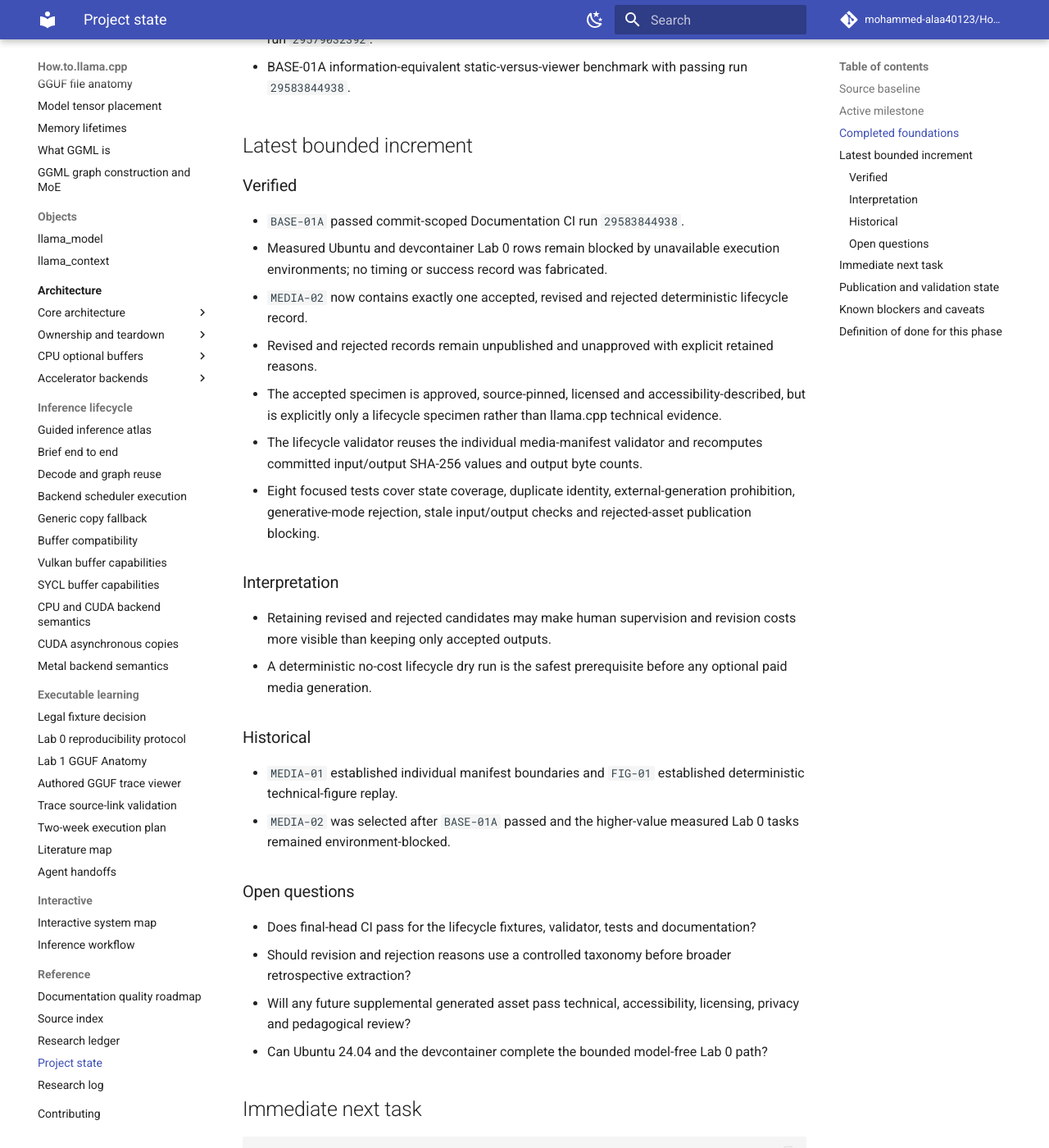
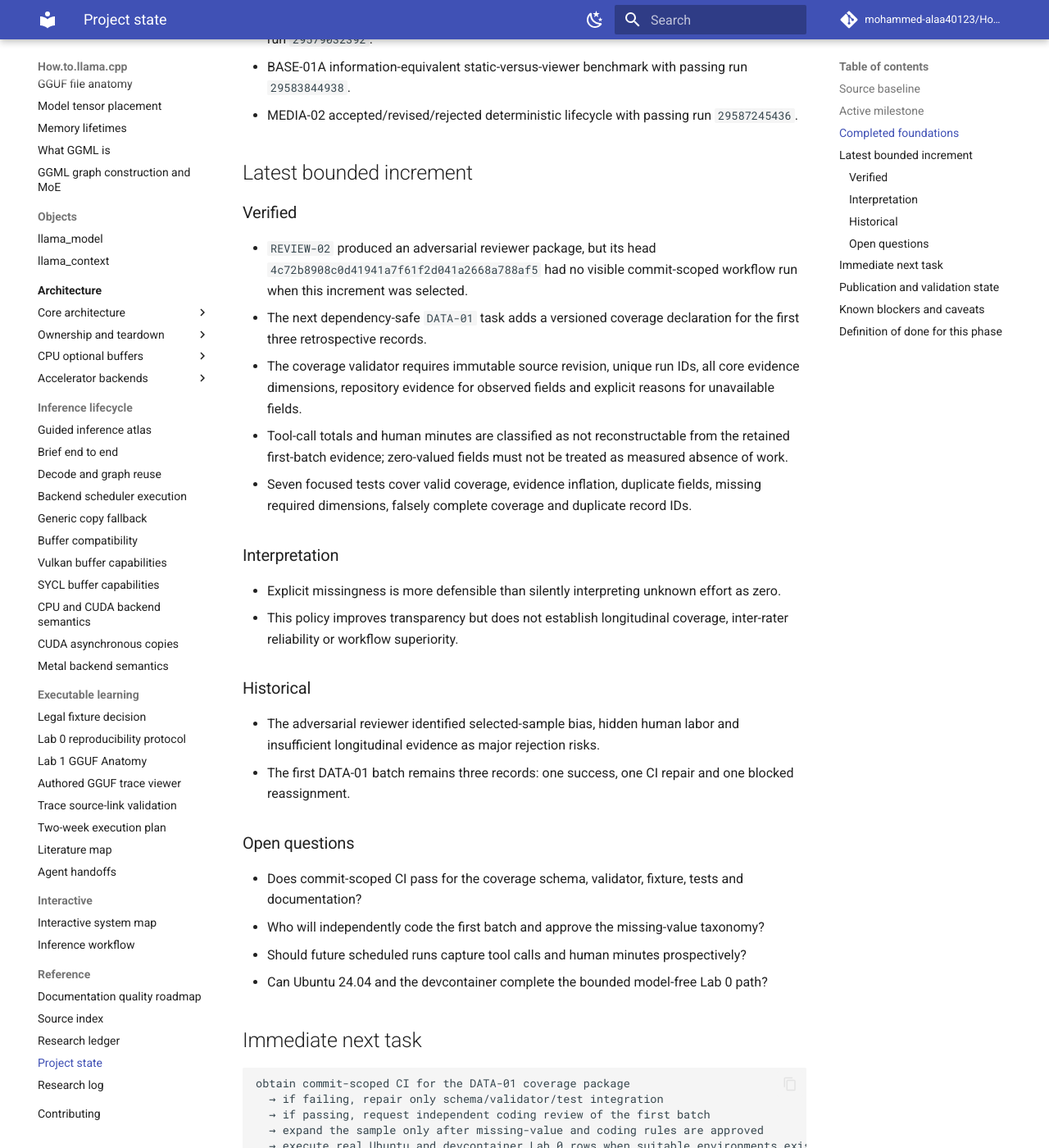
Before and after one commit to mohammed-alaa40123/How.to.llama.cpp, an MkDocs documentation site: the page built from docs/reference/project-state.md, in a window 1280 px wide and 1400 px high, scrolled down 1059 px. Shown: the whole window at 82% size. Built offline with MkDocs 1.6.1 and Material for MkDocs 9.7.7, drawn with Linux system fonts in a browser that asks for light colours; comment, search, counter and statistics services are not loaded; some of the changed text lies outside the part shown.

Commit message:
Update project state for DATA-01 missingness

````diff
--- a/docs/reference/project-state.md
+++ b/docs/reference/project-state.md
@@ -27,51 +27,50 @@ Read this file after the root README on every run. It is the compact checkpoint
 - DATA-01 contract and first three-archetype retrospective batch with passing parent CI.
 - PROGRESS-02 local adapter, deterministic export/import and Lab 1 integration with passing run `29579032392`.
 - BASE-01A information-equivalent static-versus-viewer benchmark with passing run `29583844938`.
+- MEDIA-02 accepted/revised/rejected deterministic lifecycle with passing run `29587245436`.
 
 ## Latest bounded increment
 
 ### Verified
 
-- `BASE-01A` passed commit-scoped Documentation CI run `29583844938`.
-- Measured Ubuntu and devcontainer Lab 0 rows remain blocked by unavailable execution environments; no timing or success record was fabricated.
-- `MEDIA-02` now contains exactly one accepted, revised and rejected deterministic lifecycle record.
-- Revised and rejected records remain unpublished and unapproved with explicit retained reasons.
-- The accepted specimen is approved, source-pinned, licensed and accessibility-described, but is explicitly only a lifecycle specimen rather than llama.cpp technical evidence.
-- The lifecycle validator reuses the individual media-manifest validator and recomputes committed input/output SHA-256 values and output byte counts.
-- Eight focused tests cover state coverage, duplicate identity, external-generation prohibition, generative-mode rejection, stale input/output checks and rejected-asset publication blocking.
+- `REVIEW-02` produced an adversarial reviewer package, but its head `4c72b8908c0d41941a7f61f2d041a2668a788af5` had no visible commit-scoped workflow run when this increment was selected.
+- The next dependency-safe `DATA-01` task adds a versioned coverage declaration for the first three retrospective records.
+- The coverage validator requires immutable source revision, unique run IDs, all core evidence dimensions, repository evidence for observed fields and explicit reasons for unavailable fields.
+- Tool-call totals and human minutes are classified as not reconstructable from the retained first-batch evidence; zero-valued fields must not be treated as measured absence of work.
+- Seven focused tests cover valid coverage, evidence inflation, duplicate fields, missing required dimensions, falsely complete coverage and duplicate record IDs.
 
 ### Interpretation
 
-- Retaining revised and rejected candidates may make human supervision and revision costs more visible than keeping only accepted outputs.
-- A deterministic no-cost lifecycle dry run is the safest prerequisite before any optional paid media generation.
+- Explicit missingness is more defensible than silently interpreting unknown effort as zero.
+- This policy improves transparency but does not establish longitudinal coverage, inter-rater reliability or workflow superiority.
 
 ### Historical
 
-- `MEDIA-01` established individual manifest boundaries and `FIG-01` established deterministic technical-figure replay.
-- `MEDIA-02` was selected after `BASE-01A` passed and the higher-value measured Lab 0 tasks remained environment-blocked.
+- The adversarial reviewer identified selected-sample bias, hidden human labor and insufficient longitudinal evidence as major rejection risks.
+- The first DATA-01 batch remains three records: one success, one CI repair and one blocked reassignment.
 
 ### Open questions
 
-- Does final-head CI pass for the lifecycle fixtures, validator, tests and documentation?
-- Should revision and rejection reasons use a controlled taxonomy before broader retrospective extraction?
-- Will any future supplemental generated asset pass technical, accessibility, licensing, privacy and pedagogical review?
+- Does commit-scoped CI pass for the coverage schema, validator, fixture, tests and documentation?
+- Who will independently code the first batch and approve the missing-value taxonomy?
+- Should future scheduled runs capture tool calls and human minutes prospectively?
 - Can Ubuntu 24.04 and the devcontainer complete the bounded model-free Lab 0 path?
 
 ## Immediate next task
 
 ```text
-obtain commit-scoped CI for MEDIA-02
-  → if failing, repair only lifecycle validation or fixture provenance
-  → if passing, close MEDIA-02 and take REVIEW-02 or a bounded DATA-01 extension
+obtain commit-scoped CI for the DATA-01 coverage package
+  → if failing, repair only schema/validator/test integration
+  → if passing, request independent coding review of the first batch
+  → expand the sample only after missing-value and coding rules are approved
   → execute real Ubuntu and devcontainer Lab 0 rows when suitable environments exist
-  → do not call external media APIs from ordinary CI
 ```
 
 ## Publication and validation state
 
-- `docs/publication/orchestrator-state.md` is the single source of truth.
-- `docs/publication/evidence-backlog.md` records `MEDIA-02` as in progress pending final-head CI.
-- Passing CI can establish deterministic lifecycle integration, not generative-media usefulness or learner benefit.
+- `docs/publication/orchestrator-state.md` remains the single source of truth and still needs REVIEW-02 integration after reviewer-head CI is available.
+- `docs/publication/evidence-backlog.md` records the bounded DATA-01 missingness increment.
+- Passing CI can establish deterministic coverage-contract integration, not retrospective accuracy, educational effectiveness or agent-workflow benefit.
 - No participant data, learner identity, model weights, telemetry, credentials, paid API generation, native instrumentation or manuscript prose were introduced.
 
 ## Known blockers and caveats
@@ -79,7 +78,8 @@ obtain commit-scoped CI for MEDIA-02
 - **Lab 0 execution:** no real Ubuntu/devcontainer row exists.
 - **Independent correctness:** fixture, trace, lab explanations, parser, figure and benchmark tasks still require independent technical review.
 - **Evaluation approval:** no recruitment or personal-data collection is authorized.
-- **Retrospective accuracy:** the first DATA-01 records require independent coding review.
+- **Retrospective accuracy:** the first DATA-01 records and missingness classifications require independent coding review.
+- **Integration:** the long stacked PR chain and overlapping progress implementations require human merge decisions.
 - **Live site:** verify Pages only after the stacked chain merges to `main` and deploys.
 
 ## Definition of done for this phase
@@ -87,4 +87,4 @@ obtain commit-scoped CI for MEDIA-02
 - Complete learning contracts, legal fixture policy and three-tier platform boundaries.
 - Deterministic fixture, trace, figure, browser lab and model-free Lab 0 validation contracts.
 - Accessibility and privacy fallbacks for every introduced artifact.
-- Measured Lab 0 Ubuntu/devcontainer evidence, progress integrated into Lab 1, frozen fair benchmark, reviewed retrospective data, media lifecycle dry run and passing integrated CI.
+- Measured Lab 0 Ubuntu/devcontainer evidence, progress integrated into Lab 1, frozen fair benchmark, independently reviewed retrospective data, media lifecycle dry run and passing integrated CI.
````
Also changed, not shown: other parts of docs/reference/project-state.md (+1 -1 lines).
